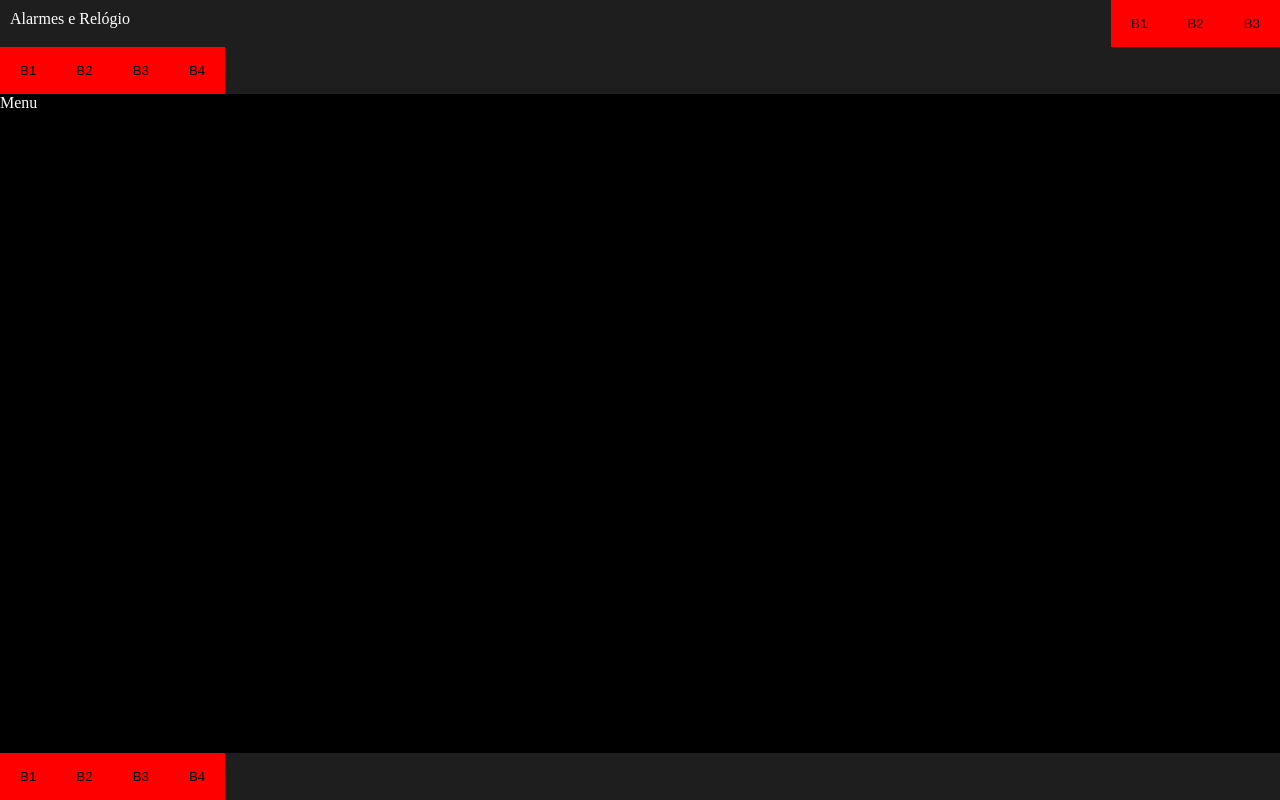
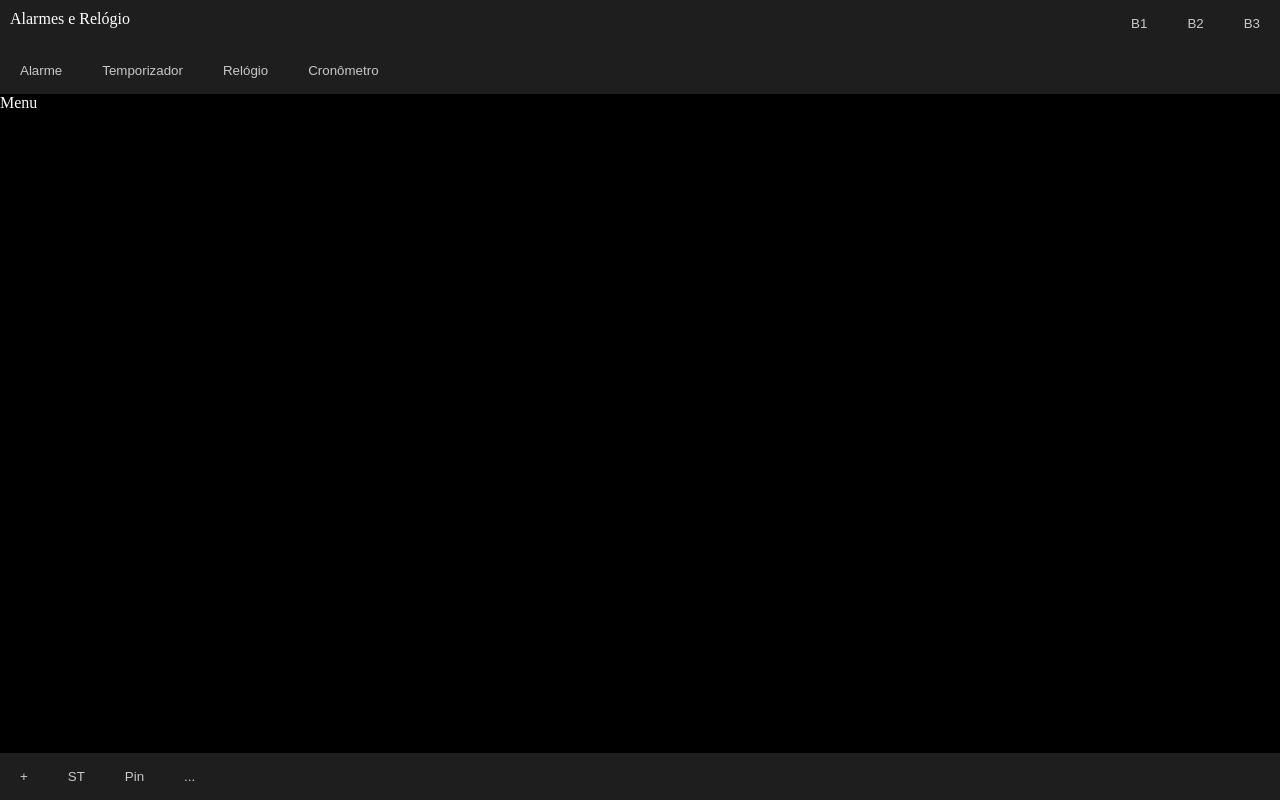
Before and after one commit to craftsmaker/microsoft-alarm-clone, a React (Create React App) app: page / in a window 1280 px wide. Built offline with nearby package versions, Linux system fonts and the light colour scheme.

Commit message:
Buttons aproximation

```diff
--- a/src/App.js
+++ b/src/App.js
@@ -26,10 +26,10 @@ function Menu(){
 			</div>
 			<div>
 				<ul>
-					<li><button className="button">B1</button></li>
-					<li><button className="button">B2</button></li>
-					<li><button className="button">B3</button></li>
-					<li><button className="button">B4</button></li>
+					<li><button className="button">Alarme</button></li>
+					<li><button className="button">Temporizador</button></li>
+					<li><button className="button">Relógio</button></li>
+					<li><button className="button">Cronômetro</button></li>
 				</ul>
 			</div>
 		</header>
@@ -40,10 +40,10 @@ function Footer(){
 	return (
 		<footer>
 			<ul>
-				<li><button className="button">B1</button></li>
-				<li><button className="button">B2</button></li>
-				<li><button className="button">B3</button></li>
-				<li><button className="button">B4</button></li>
+				<li><button className="button">+</button></li>
+				<li><button className="button">ST</button></li>
+				<li><button className="button">Pin</button></li>
+				<li><button className="button">...</button></li>
 			</ul>
 		</footer>
 	)
--- a/src/style.css
+++ b/src/style.css
@@ -13,6 +13,7 @@ li {
 	width: 100%;
 	height: 100vh;
 	color: white;
+
 }
 
 main {
@@ -24,6 +25,7 @@ header {
 	background-color: rgb(30,30,30);
 	display: flex;
 	flex-direction: column;
+	color: white;
 }
 
 header div {
@@ -51,12 +53,14 @@ footer ul {
 
 .button {
 	border: none;
-	background-color: red;
+	background-color: inherit;
 	padding: 16px 20px;
 	cursor: pointer;
 	text-align: center;
+	color: rgb(200,200,200);
 }
 
 .button:hover {
-	background-color: blue;
+	background-color: rgb(100,100,100);
+	color: white;
 }
```
